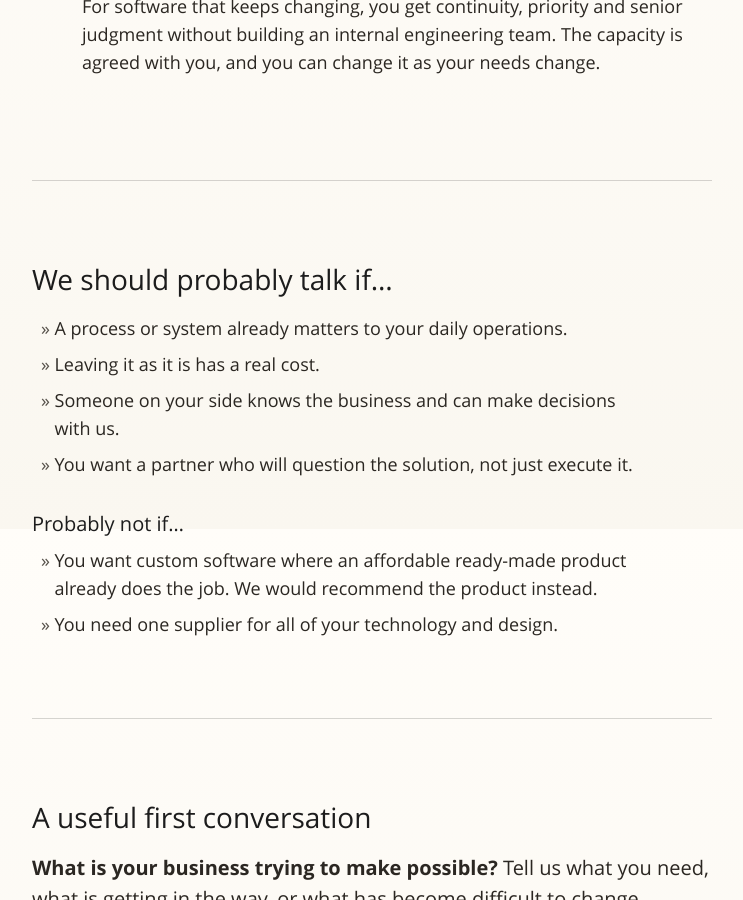
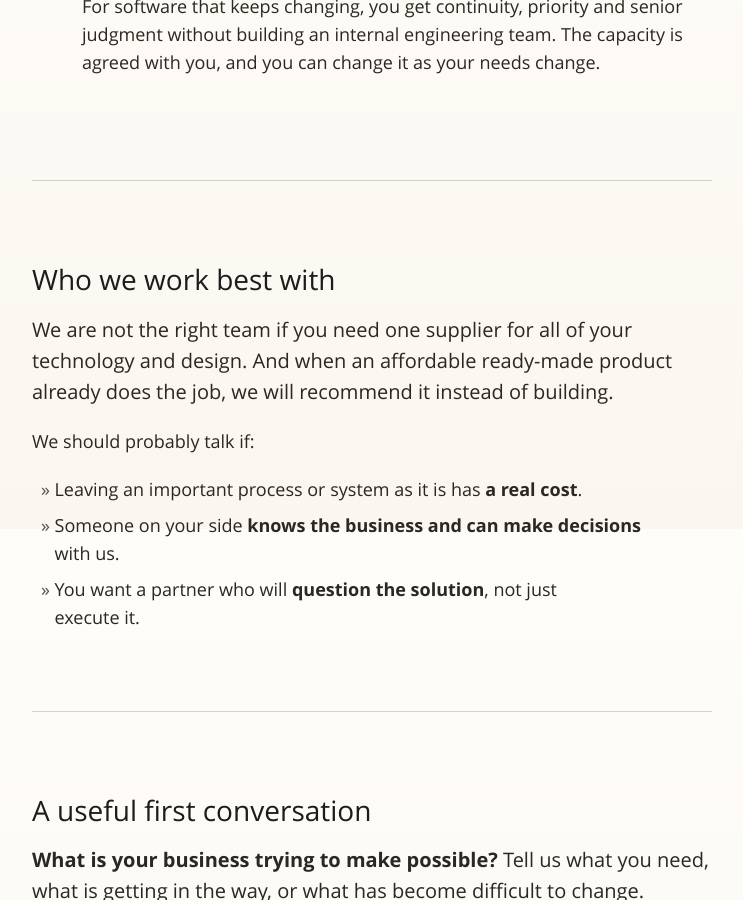
Before and after one commit to tutuf/tutuf.github.io, a Jekyll site: the page built from index.md, in a window 1280 px wide and 900 px high, scrolled down 3971 px. Shown: the whole window, without its empty margins (148-891 px from the left). Built offline with Jekyll 4.4.1, drawn with Linux system fonts in a browser that asks for light colours.

Commit message:
Turn the fit section into who we work best with
The section repeated most of the page and ended on refusals right before
the contact section. Now the poor-fit cases come first, in two plain
sentences, and three bullets with their key phrases in bold lead into
the conversation.

Co-Authored-By: Claude Opus 5.5 <noreply@anthropic.com>

```diff
--- a/index.md
+++ b/index.md
@@ -145,17 +145,15 @@ For software that keeps changing, you get continuity, priority and senior judgme
 
 ---
 
-## We should probably talk if…
+## Who we work best with
 
-* A process or system already matters to your daily operations.
-* Leaving it as it is has a real cost.
-* Someone on your side knows the business and can make decisions with us.
-* You want a partner who will question the solution, not just execute it.
+We are not the right team if you need one supplier for all of your technology and design. And when an affordable ready-made product already does the job, we will recommend it instead of building.
 
-### Probably not if…
+We should probably talk if:
 
-* You want custom software where an affordable ready-made product already does the job. We would recommend the product instead.
-* You need one supplier for all of your technology and design.
+* Leaving an important process or system as it is has **a real cost**.
+* Someone on your side **knows the business and can make decisions** with us.
+* You want a partner who will **question the solution**, not just execute&nbsp;it.
 
 ---
 
```
